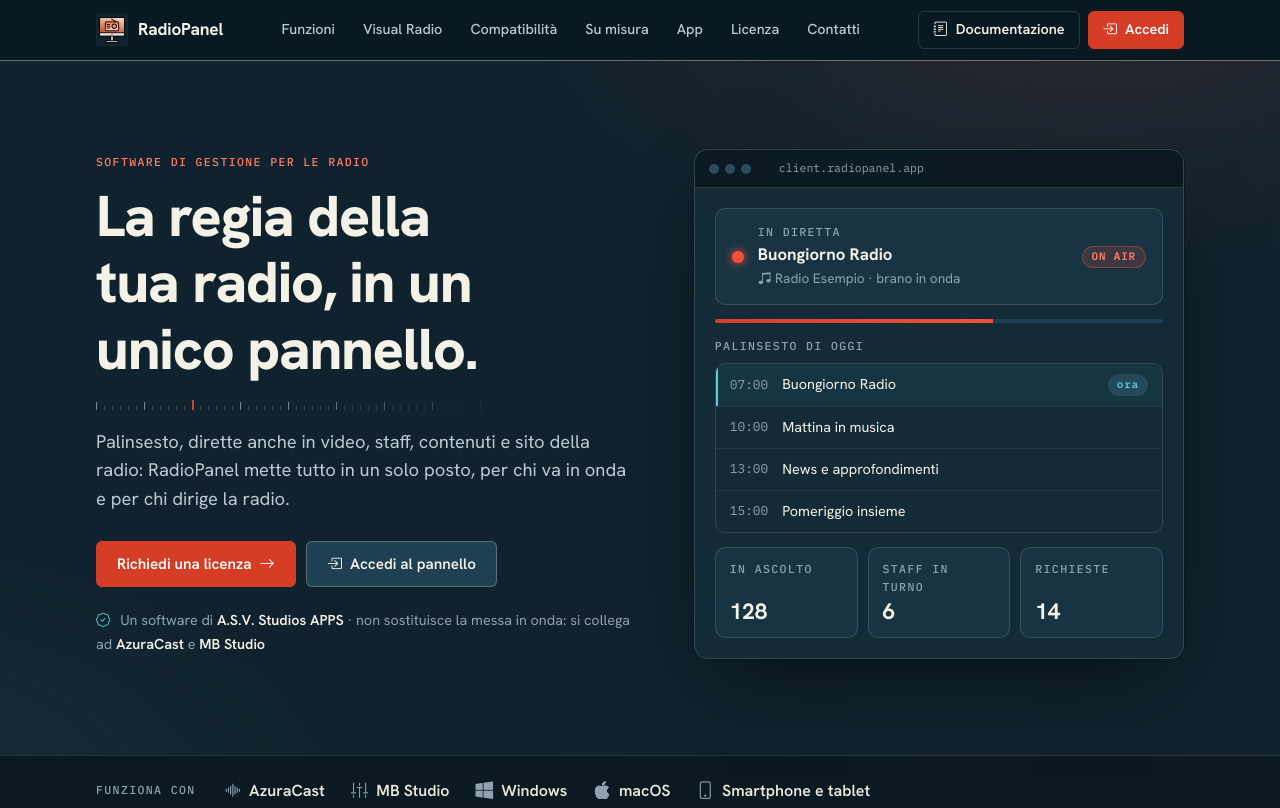
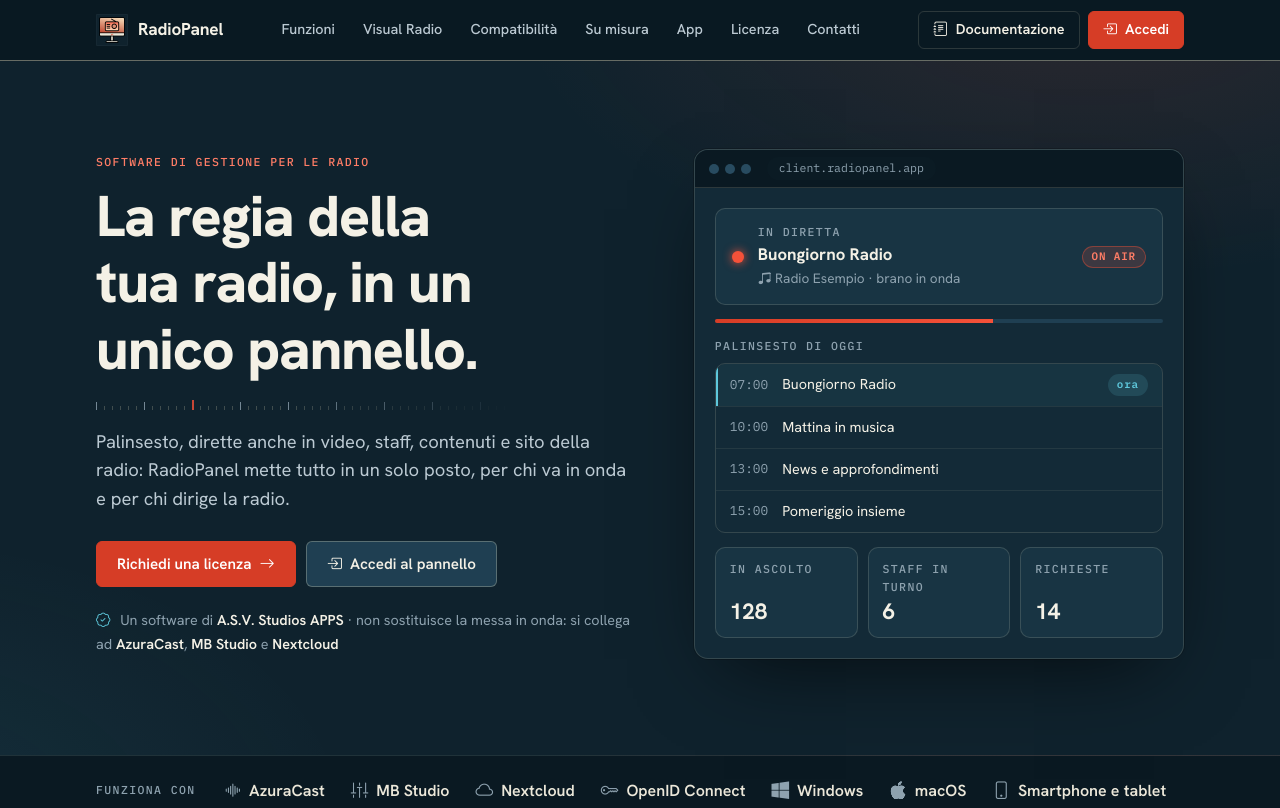
Before and after one commit to Axel12ok32/radiopanel-sito, an Astro site: page / in a window 1280 px wide. Shown: the top 808 px of the page. Built offline with nearby package versions, Linux system fonts and the light colour scheme; Astro itself is replaced by a stand-in of ours.

Commit message:
Sito e documentazione: RadioPanel provider OpenID Connect e compatibile con Nextcloud
- Sito vetrina: Nextcloud e OpenID Connect in "Funziona con", nelle Integrazioni (due schede nuove),
  nelle funzioni (Accedi con RadioPanel, drive con Nextcloud), nella licenza e nella descrizione
- Documentazione: Cos'è RadioPanel, Integrazioni (Nextcloud nelle due direzioni), Sviluppatori,
  Utility, menu, ruoli e Gestisci Radio aggiornati al drive con Nextcloud

Co-Authored-By: Claude Opus 5.5 <noreply@anthropic.com>

```diff
--- a/src/links.ts
+++ b/src/links.ts
@@ -30,6 +30,8 @@ export const DOCS = {
 	primoAvvioMac: `${DOCS_URL}/app-desktop/installazione/#il-primo-avvio-sul-mac`,
 	email: `${DOCS_URL}/utente/email/`,
 	emailBrowser: `${DOCS_URL}/pubbliche/email-dal-browser/`,
+	appCollegate: `${DOCS_URL}/gestione-radiopanel/app-collegate/`,
+	driveCondiviso: `${DOCS_URL}/utility/drive-condiviso/`,
 };
 
 // Sezioni della pagina principale, nell'ordine del menu in alto. Gli `id` delle sezioni in index.astro
--- a/src/pages/index.astro
+++ b/src/pages/index.astro
@@ -8,8 +8,8 @@ import DownloadButton from '../components/DownloadButton.astro';
 import { DOCS, DOCS_HOST, DOCS_URL, INFO_MAIL, OWNER, PANEL_HOST, PANEL_URL, SUPPORT_MAIL, infoMail, sectionId, supportMail } from '../links';
 
 const title = 'RadioPanel · Il pannello di gestione per le radio';
-const description = `RadioPanel è il pannello di gestione per le radio di ${OWNER}: palinsesto, staff, dirette anche in video con la Visual Radio, contenuti e sito della radio in un unico posto. Compatibile con AzuraCast e MB Studio.`;
-const ogDescription = 'Palinsesto, staff, dirette anche in video, contenuti e sito della radio in un unico pannello. Compatibile con AzuraCast e MB Studio.';
+const description = `RadioPanel è il pannello di gestione per le radio di ${OWNER}: palinsesto, staff, dirette anche in video con la Visual Radio, contenuti e sito della radio in un unico posto. Compatibile con AzuraCast, MB Studio e Nextcloud, e provider OpenID Connect per l'accesso alle altre app.`;
+const ogDescription = 'Palinsesto, staff, dirette anche in video, contenuti e sito della radio in un unico pannello. Compatibile con AzuraCast, MB Studio e Nextcloud.';
 
 // Dati strutturati per i motori di ricerca (niente prezzo: il costo della licenza è personalizzato)
 const siteUrl = new URL('/', Astro.site ?? Astro.url).href;
@@ -34,7 +34,7 @@ const licenseMail =
 	`mailto:${INFO_MAIL}?subject=${encodeURIComponent('Richiesta attivazione licenza RadioPanel')}&body=${encodeURIComponent(
 		'Buongiorno,\n\nvorrei richiedere l\'attivazione di una licenza RadioPanel.\n\n' +
 			'Nome della radio:\nSito web della radio:\nNumero di radio da gestire:\nNumero indicativo di utenti (staff e collaboratori):\n' +
-			'Software usati (AzuraCast, MB Studio, altro):\nFunzioni o personalizzazioni richieste:\n\nReferente e recapito:\n',
+			'Software usati (AzuraCast, MB Studio, Nextcloud, altro):\nFunzioni o personalizzazioni richieste:\n\nReferente e recapito:\n',
 	)}`;
 
 const features = [
@@ -49,10 +49,11 @@ const features = [
 	{ icon: 'globe2', area: 'Sito della radio', text: 'I dati del pannello (palinsesto, programmi, news) sul sito della radio tramite API, e statistiche delle visite con il consenso dei visitatori e report da stampare.' },
 	{ icon: 'chat-dots', area: 'Comunicazioni', text: 'Notifiche nel pannello e sul browser ed email allo staff; chat WhatsApp della radio lette e risposte dal pannello.' },
 	{ icon: 'envelope', area: 'Email della radio', text: 'Le caselle della radio nell\'app desktop e dal browser: leggere, scrivere e rispondere con la firma comune e il logo, più caselle per la direzione e avviso delle email nuove.' },
+	{ icon: 'key', area: 'Accedi con RadioPanel', text: 'RadioPanel è un provider OpenID Connect: Nextcloud e le altre app della radio fanno entrare lo staff con l\'account del pannello, con la stessa password e la verifica in due passaggi, e mettono ognuno nei gruppi della sua radio.' },
 	{ icon: 'shield-lock', area: 'Sicurezza', text: 'Accesso con passkey, verifica in due passaggi, registro delle attività, permessi per ogni pagina e analitiche di come si usa il pannello, mostrate solo come totali.' },
 	{ icon: 'diagram-3', area: 'Più radio, un pannello', text: 'Più emittenti nello stesso pannello, ognuna con le sue pagine, il suo staff e i suoi collegamenti, e gruppi radiofonici che gestiscono insieme palinsesti, spot, firme, news, email e knowledge.' },
 	{ icon: 'window-desktop', area: 'App e dispositivi', text: 'App desktop per Windows e macOS e pannello installabile dal browser su computer, tablet e smartphone.' },
-	{ icon: 'tools', area: 'Utility', text: 'Knowledge base interna, drive condiviso e programmi da scaricare per lo staff.' },
+	{ icon: 'tools', area: 'Utility', text: 'Knowledge base interna, programmi da scaricare e drive condiviso: con Nextcloud collegato, ognuno vede i suoi file, le cartelle di team e i file condivisi direttamente nel pannello, e li ascolta senza scaricarli.' },
 	{ icon: 'life-preserver', area: 'Assistenza', text: 'Ticket di assistenza direttamente dal pannello, documentazione completa e supporto dedicato.' },
 ];
 ---
@@ -81,8 +82,8 @@ const features = [
 				</div>
 				<p class="hero-note">
 					<i class="bi bi-patch-check" aria-hidden="true"></i>
-					Un software di <strong>{OWNER}</strong> · non sostituisce la messa in onda: si collega ad <strong>AzuraCast</strong> e{' '}
-					<strong>MB Studio</strong>
+					Un software di <strong>{OWNER}</strong> · non sostituisce la messa in onda: si collega ad <strong>AzuraCast</strong>,{' '}
+					<strong>MB Studio</strong> e <strong>Nextcloud</strong>
 				</p>
 			</div>
 
@@ -127,6 +128,8 @@ const features = [
 			<div class="strip-items">
 				<span><i class="bi bi-soundwave" aria-hidden="true"></i>AzuraCast</span>
 				<span><i class="bi bi-sliders2-vertical" aria-hidden="true"></i>MB Studio</span>
+				<span><i class="bi bi-cloud" aria-hidden="true"></i>Nextcloud</span>
+				<span><i class="bi bi-key" aria-hidden="true"></i>OpenID Connect</span>
 				<span><i class="bi bi-windows" aria-hidden="true"></i>Windows</span>
 				<span><i class="bi bi-apple" aria-hidden="true"></i>macOS</span>
 				<span><i class="bi bi-phone" aria-hidden="true"></i>Smartphone e tablet</span>
@@ -226,7 +229,7 @@ const features = [
 			<header class="section-head">
 				<p class="eyebrow">Integrazioni</p>
 				<h2>Lavora con gli strumenti che la radio usa già</h2>
-				<p>RadioPanel si collega allo streaming e al programma di messa in onda della radio: niente doppio lavoro, i dati arrivano da soli.</p>
+				<p>RadioPanel si collega allo streaming, al programma di messa in onda e al cloud della radio: niente doppio lavoro, i dati arrivano da soli, e un solo account apre tutte le app.</p>
 			</header>
 			<div class="cards cards-2">
 				<article class="card">
@@ -248,7 +251,29 @@ const features = [
 						<li>Funziona insieme ad AzuraCast per stato della radio e ascoltatori</li>
 					</ul>
 				</article>
+				<article class="card">
+					<CardHead icon="cloud" title="Nextcloud" label="File, calendari e videochiamate" />
+					<ul class="checks">
+						<li>Si entra in Nextcloud con l'account del pannello: "Accedi con RadioPanel"</li>
+						<li>Ognuno finisce da solo nei gruppi Nextcloud della sua radio</li>
+						<li>File personali, cartelle di team e file condivisi nel Drive condiviso del pannello</li>
+						<li>Ascolto di jingle e registrazioni senza scaricarli, calendario e Talk a un clic</li>
+					</ul>
+				</article>
+				<article class="card">
+					<CardHead icon="key" title="OpenID Connect" label="Un account per tutte le app" />
+					<ul class="checks">
+						<li>RadioPanel fa da provider di accesso, come "Accedi con Google"</li>
+						<li>Stessa password, passkey e verifica in due passaggi del pannello</li>
+						<li>Per ogni app: quali radio la usano e in quale gruppo entra ognuno</li>
+						<li>Funziona con ogni app che supporta OpenID Connect, e si può revocare dal profilo</li>
+					</ul>
+				</article>
 			</div>
+			<p class="table-note">
+				Come si collega, passo per passo: <a href={DOCS.appCollegate}>App collegate e Nextcloud <i class="bi bi-arrow-up-right" aria-hidden="true"></i></a>
+				{' '}· <a href={DOCS.driveCondiviso}>Drive condiviso <i class="bi bi-arrow-up-right" aria-hidden="true"></i></a>
+			</p>
 		</div>
 	</section>
 
@@ -345,7 +370,8 @@ const features = [
 					<p class="price-sub">Calcolato sulle esigenze della tua radio</p>
 					<ul class="checks">
 						<li>Tutte le funzioni del pannello</li>
-						<li>Collegamento con AzuraCast e MB Studio</li>
+						<li>Collegamento con AzuraCast, MB Studio e Nextcloud</li>
+						<li>Accesso alle altre app con OpenID Connect</li>
 						<li>App desktop per Windows e macOS</li>
 						<li>Personalizzazioni su richiesta</li>
 						<li>Aggiornamenti e supporto dedicato</li>
```
Also changed, not shown: README.md.
